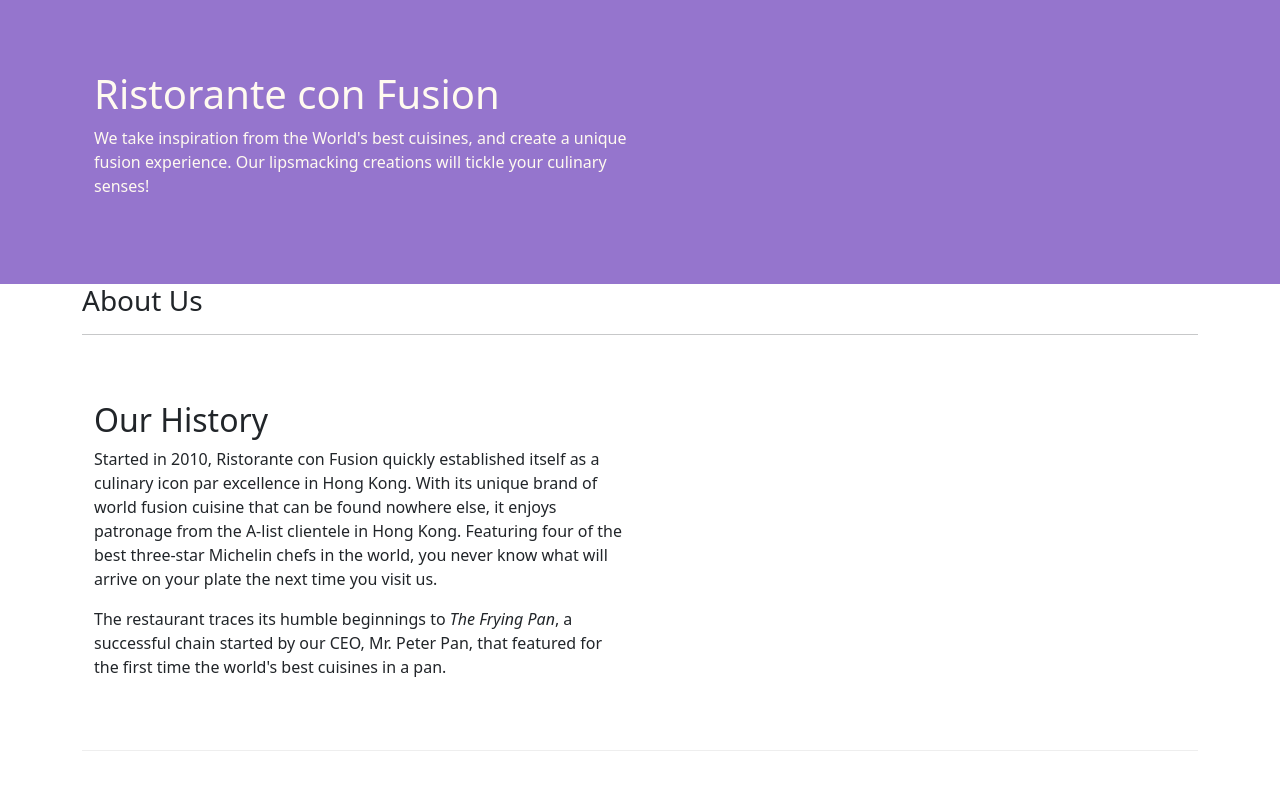
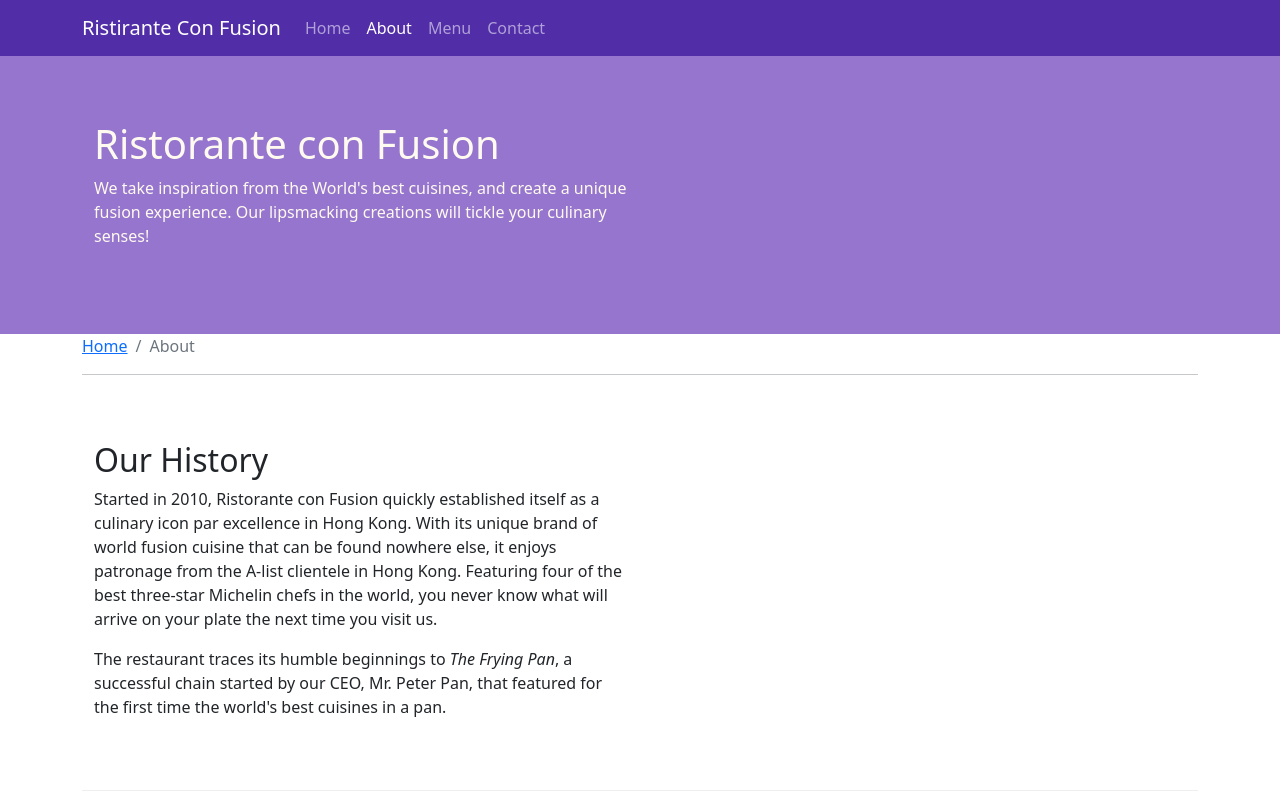
Before and after one commit to Gedeon4ick/Coursera---Bootstrap, a website: page aboutus.html in a window 1280 px wide. Shown: the top 798 px of the page. Drawn offline with nearby package versions, Linux system fonts and the light colour scheme.

Commit message:
Navbar and Breadcrumbs

```diff
--- a/aboutus.html
+++ b/aboutus.html
@@ -1,5 +1,6 @@
 <!DOCTYPE html>
 <html lang="en">
+
 <head>
     <meta charset="UTF-8">
     <meta http-equiv="X-UA-Compatible" content="IE=edge">
@@ -8,7 +9,26 @@
     <link rel="stylesheet" href="css/style.css">
     <title>About</title>
 </head>
+
 <body>
+    <nav class="navbar navbar-dark navbar-expand-sm fixed-top ">
+        <div class="container justify-content-start">
+            <button class="navbar-toggler" type="button" data-bs-toggle="collapse" data-bs-target="#navbar"
+                aria-controls="navbar" aria-expanded="false" aria-label="Toggle navigation">
+                <span class="navbar-toggler-icon"></span>
+            </button>
+            <a href="./index.html" class="navbar-brand">Ristirante Con Fusion</a>
+            <div class="collapse navbar-collapse " id="navbar">
+                <ul class="navbar-nav">
+                    <li calss="nav-item"><a href="./index.html" class="nav-link">Home</a></li>
+                    <li calss="nav-item"><a href="#" class="nav-link active">About</a></li>
+                    <li calss="nav-item "><a href="#" class="nav-link">Menu</a></li>
+                    <li calss="nav-item"><a href="#" class="nav-link">Contact</a></li>
+                </ul>
+            </div>
+
+        </div>
+    </nav>
 
     <head class="container-fluid p-5">
 
@@ -23,7 +43,8 @@
                 <div class="row row-header">
                     <div class="col-12 col-sm-6">
                         <h1>Ristorante con Fusion</h1>
-                    <p>We take inspiration from the World's best cuisines, and create a unique fusion experience. Our lipsmacking creations will tickle your culinary senses!</p>
+                        <p>We take inspiration from the World's best cuisines, and create a unique fusion experience.
+                            Our lipsmacking creations will tickle your culinary senses!</p>
                     </div>
                     <div class="col-12 col-sm-6">
                     </div>
@@ -34,7 +55,10 @@
         <div class="container">
             <div>
                 <div>
-               <h3>About Us</h3>
+                    <ol class="breadcrumb">
+                        <li class="breadcrumb-item"><a href="./index.html">Home</a></li>
+                        <li class="breadcrumb-item active" aria-current="page">About</li>
+                    </ol>
                     <hr>
                 </div>
             </div>
@@ -42,8 +66,14 @@
             <div class="row row-content">
                 <div class="col-12 col-sm-6">
                     <h2>Our History</h2>
-                <p>Started in 2010, Ristorante con Fusion quickly established itself as a culinary icon par excellence in Hong Kong. With its unique brand of world fusion cuisine that can be found nowhere else, it enjoys patronage from the A-list clientele in Hong Kong.  Featuring four of the best three-star Michelin chefs in the world, you never know what will arrive on your plate the next time you visit us.</p>
-                <p>The restaurant traces its humble beginnings to <em>The Frying Pan</em>, a successful chain started by our CEO, Mr. Peter Pan, that featured for the first time the world's best cuisines in a pan.</p>
+                    <p>Started in 2010, Ristorante con Fusion quickly established itself as a culinary icon par
+                        excellence in Hong Kong. With its unique brand of world fusion cuisine that can be found nowhere
+                        else, it enjoys patronage from the A-list clientele in Hong Kong. Featuring four of the best
+                        three-star Michelin chefs in the world, you never know what will arrive on your plate the next
+                        time you visit us.</p>
+                    <p>The restaurant traces its humble beginnings to <em>The Frying Pan</em>, a successful chain
+                        started by our CEO, Mr. Peter Pan, that featured for the first time the world's best cuisines in
+                        a pan.</p>
                 </div>
                 <div class="col-12 col-sm">
                 </div>
@@ -54,13 +84,28 @@
                 <div class="col-12">
                     <h2>Corporate Leadership</h2>
                     <h3>Peter Pan <small>Chief Epicurious Officer</small></h3>
-                <p class="d-none d-sm-block">Our CEO, Peter, credits his hardworking East Asian immigrant parents who undertook the arduous journey to the shores of America with the intention of giving their children the best future. His mother's wizardy in the kitchen whipping up the tastiest dishes with whatever is available inexpensively at the supermarket, was his first inspiration to create the fusion cuisines for which <em>The Frying Pan</em> became well known. He brings his zeal for fusion cuisines to this restaurant, pioneering cross-cultural culinary connections.</p>
+                    <p class="d-none d-sm-block">Our CEO, Peter, credits his hardworking East Asian immigrant parents
+                        who undertook the arduous journey to the shores of America with the intention of giving their
+                        children the best future. His mother's wizardy in the kitchen whipping up the tastiest dishes
+                        with whatever is available inexpensively at the supermarket, was his first inspiration to create
+                        the fusion cuisines for which <em>The Frying Pan</em> became well known. He brings his zeal for
+                        fusion cuisines to this restaurant, pioneering cross-cultural culinary connections.</p>
                     <h3>Dhanasekaran Witherspoon <small>Chief Food Officer</small></h3>
-                <p class="d-none d-sm-block">Our CFO, Danny, as he is affectionately referred to by his colleagues, comes from a long established family tradition in farming and produce. His experiences growing up on a farm in the Australian outback gave him great appreciation for varieties of food sources. As he puts it in his own words, <em>Everything that runs, wins, and everything that stays, pays!</em></p>
+                    <p class="d-none d-sm-block">Our CFO, Danny, as he is affectionately referred to by his colleagues,
+                        comes from a long established family tradition in farming and produce. His experiences growing
+                        up on a farm in the Australian outback gave him great appreciation for varieties of food
+                        sources. As he puts it in his own words, <em>Everything that runs, wins, and everything that
+                            stays, pays!</em></p>
                     <h3>Agumbe Tang <small>Chief Taste Officer</small></h3>
-                <p class="d-none d-sm-block">Blessed with the most discerning gustatory sense, Agumbe, our CTO, personally ensures that every dish that we serve meets his exacting tastes. Our chefs dread the tongue lashing that ensues if their dish does not meet his exacting standards. He lives by his motto, <em>You click only if you survive my lick.</em></p>
+                    <p class="d-none d-sm-block">Blessed with the most discerning gustatory sense, Agumbe, our CTO,
+                        personally ensures that every dish that we serve meets his exacting tastes. Our chefs dread the
+                        tongue lashing that ensues if their dish does not meet his exacting standards. He lives by his
+                        motto, <em>You click only if you survive my lick.</em></p>
                     <h3>Alberto Somayya <small>Executive Chef</small></h3>
-                <p class="d-none d-sm-block">Award winning three-star Michelin chef with wide International experience having worked closely with whos-who in the culinary world, he specializes in creating mouthwatering Indo-Italian fusion experiences. He says, <em>Put together the cuisines from the two craziest cultures, and you get a winning hit! Amma Mia!</em></p>
+                    <p class="d-none d-sm-block">Award winning three-star Michelin chef with wide International
+                        experience having worked closely with whos-who in the culinary world, he specializes in creating
+                        mouthwatering Indo-Italian fusion experiences. He says, <em>Put together the cuisines from the
+                            two craziest cultures, and you get a winning hit! Amma Mia!</em></p>
                 </div>
             </div>
 
@@ -72,7 +117,7 @@
                     <div class="col-4 offset-1 col-sm-2">
                         <h5>Links</h5>
                         <ul class="list-unstyled">
-                        <li><a href="#">Home</a></li>
+                            <li><a href="./index.html">Home</a></li>
                             <li><a href="#">About</a></li>
                             <li><a href="#">Menu</a></li>
                             <li><a href="#">Contact</a></li>
@@ -113,4 +158,5 @@
         <script src="node_modules/bootstrap/dist/js/bootstrap.min.js"></script>
 
     </body>
+
 </html>
--- a/css/style.css
+++ b/css/style.css
@@ -28,3 +28,11 @@ header{
     margin: 0;
     color: #0f0f0f;
 }
+
+body{
+    padding-top: 50px;
+}
+
+.navbar-dark{
+    background-color: #512DA8;
+}
```
Also changed, not shown: index.html (+6 -5 lines). Lines whose indentation alone changed are shown as unchanged.
